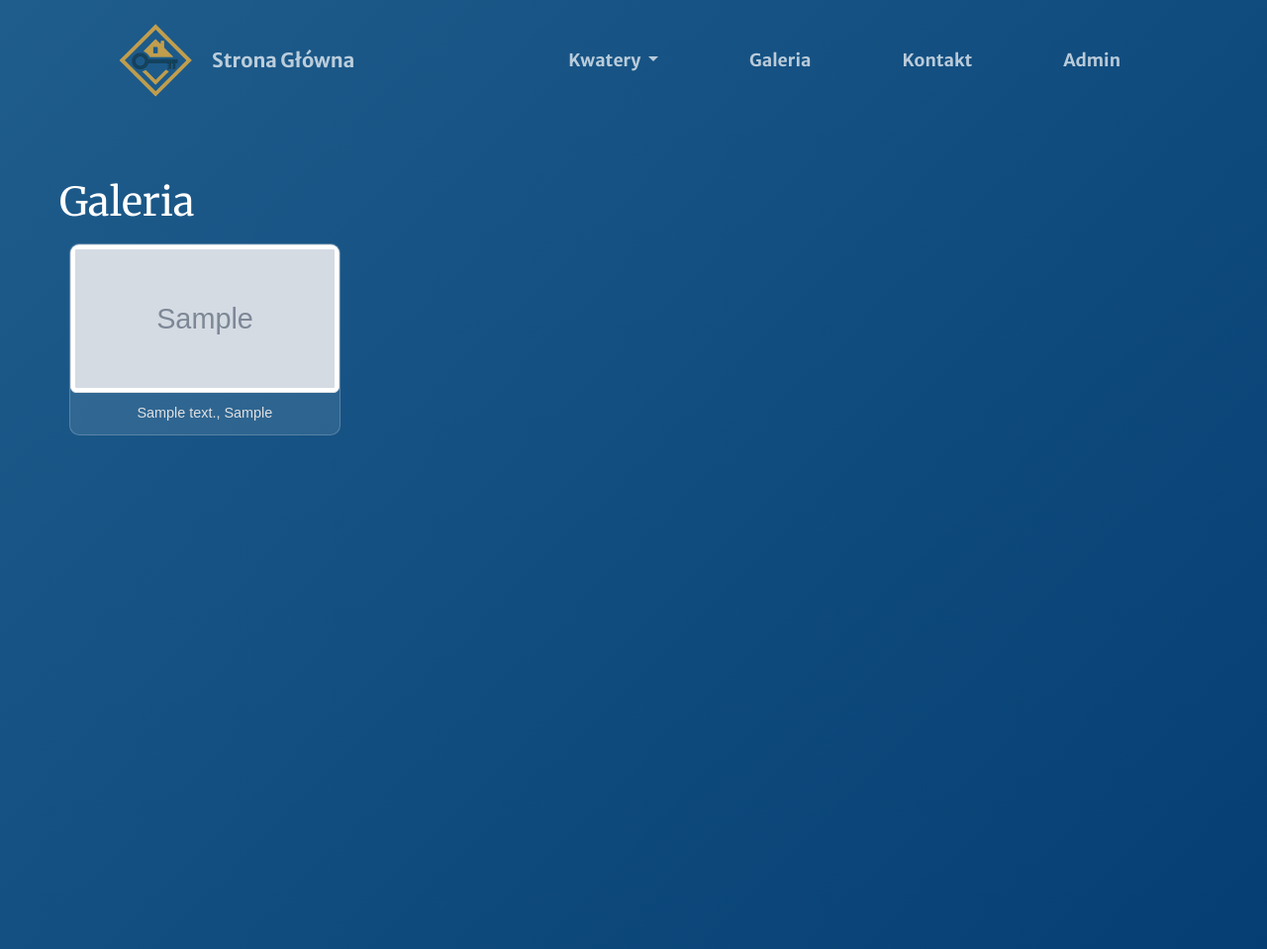
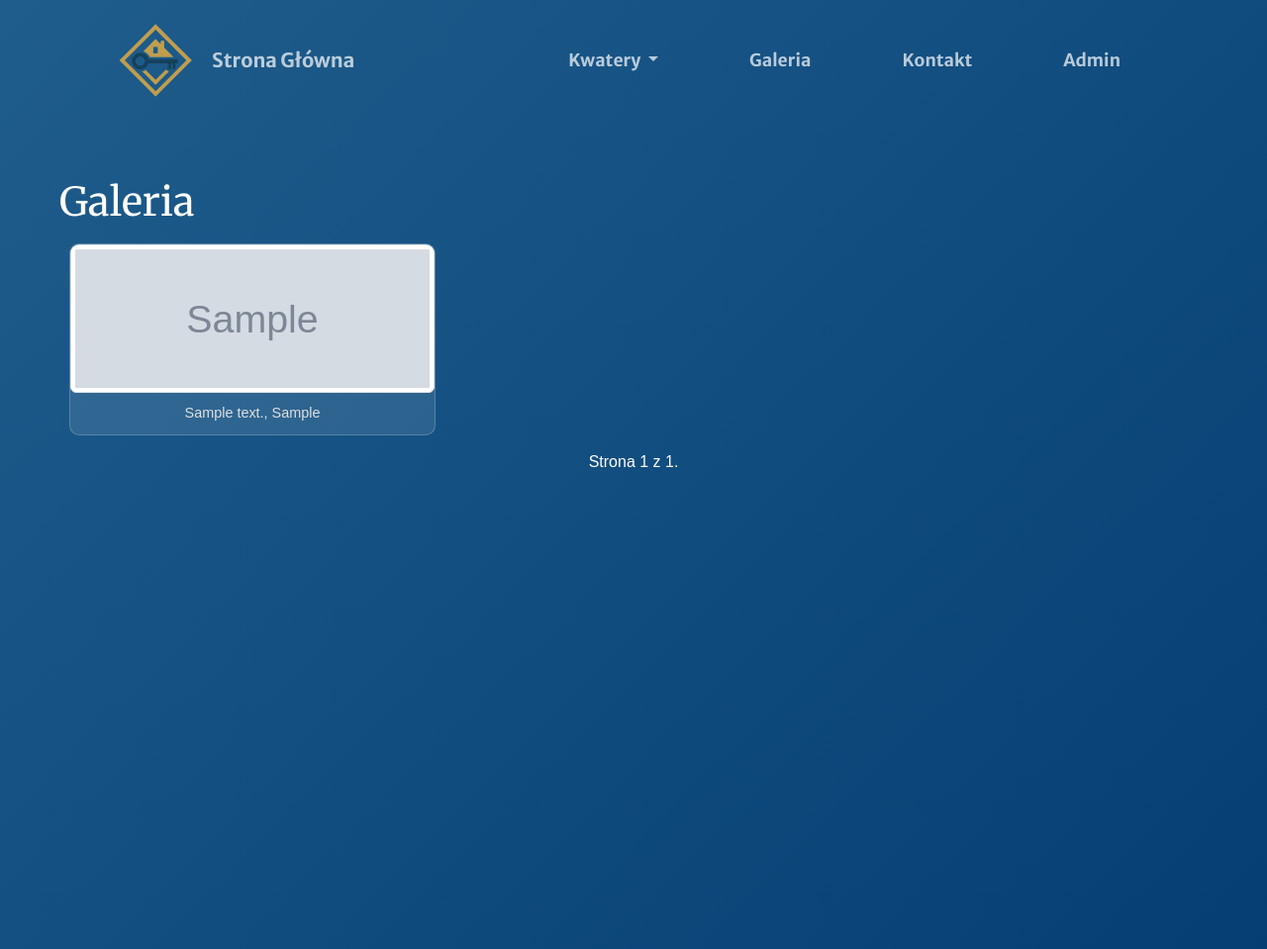
Before and after one commit to mykasero/Karpackie-Kwatery-Locator, a Django app: page /galeria/ in a window 1280 px wide. Shown: the top 959 px of the page at 99% size. Run offline with Django 5.2, Linux system fonts and the light colour scheme; tables that the repository leaves empty hold one stand-in row (values such as "Sample post"); grey boxes marked "Sample" are stand-in pictures; parts of the project's set-up code (start-up, migrations or seed data) failed here and were passed over; some libraries are stand-ins or nearby versions.

Commit message:
added pagination for the gallery

```diff
--- a/core/views.py
+++ b/core/views.py
@@ -14,6 +14,7 @@ from django.core.mail import send_mail
 from datetime import datetime
 import json
 from django.urls import reverse
+from django.core.paginator import Paginator
 
 def staff_required(login_url=None):
     return user_passes_test(lambda u: u.is_staff, login_url = login_url)
@@ -54,9 +55,11 @@ def appartments(request, appartment_pk):
             # default coordinates if the geocoding goes wrong
             lat, lng = 50.041069, 21.999145
 
+
     except Exception as e:
         # default coordinates if the geocoding goes wrong
         lat, lng = 50.041069, 21.999145
+        print(f"geocode_result failed 2 - - {e}")
 
     context = {
         'appartment' : current_appartment,
@@ -87,6 +90,8 @@ def gallery(request):
             'title' : address,
         })
 
+
+
     gallery_items = []
 
     for address, data in address_groups.items():
@@ -96,8 +101,19 @@ def gallery(request):
             'all_images' : data['all_images'],
         })
 
+    # print(f"TEST 1 -> {gallery_items}")
+    # print(f"TEST 2 -> {[image['first_image'] for image in gallery_items]}")
+
+    first_images = [image['first_image'] for image in gallery_items]
+
+    paginator = Paginator(gallery_items, 9)
+    page_number = request.GET.get('page')
+    page_obj = paginator.get_page(page_number)
+
     context = {
-        'gallery_items': gallery_items
+        'gallery_items': gallery_items,
+        'page_obj' : page_obj,
+        'paginated_items' : page_obj.object_list,
     }
 
     return render(request,"core/gallery.html", context)
--- a/static/css/gallery_styles.css
+++ b/static/css/gallery_styles.css
@@ -76,3 +76,34 @@ body {
     align-items: center;
     justify-content: center;
 }
+
+/* pagination */
+.pagination{
+    text-align: center;
+    margin-top: 5px;
+}
+
+.pagination a {
+    color: #333;
+    padding: 8px 16px;
+    text-decoration: none;
+    border: 1px solid #ddd;
+    margin: 0 4px;
+}
+
+.pagination a.active{
+    background-color: #4CAF50;
+    color:white;
+    border: 1px solid #4CAF50;
+}
+
+.pagination a:hover:not(.active){
+    background-color: #ddd;
+}
+
+.step-links{
+    display:flex;
+    margin: 0px auto;
+    margin-bottom: 20px;
+    align-items: center;
+}
--- a/templates/core/gallery.html
+++ b/templates/core/gallery.html
@@ -6,6 +6,17 @@
     <style type="text/css">
         .shadow-text{
             text-shadow: 2px 2px 6px rgba(255, 255, 255, 0.4);
+        }
+
+        @media (min-width:576px){
+            .gallery-grid{
+                grid-template-columns: repeat(3, 1fr)!important;
+            }
+        }
+        @media (max-width:575px){
+            .gallery-grid{
+                grid-template-columns: repeat(2, 1fr)!important;
+            }
         }
 
 
@@ -27,7 +38,7 @@
 
             {% if gallery_items %}
                 <div class="gallery-grid">
-                    {% for image in gallery_items %}
+                    {% for image in paginated_items %}
                         <div class="gallery-item">
                                 <img src="{{ image.first_image.image.url }}"
                                 class="img-thumbnail gallery-thumbnail"
@@ -37,12 +48,31 @@
                             <div class="image-title">{{ image.title }}</div>
                         </div>
                     {% endfor %}
+
+                </div>
+                <div class="pagination">
+                    <span class="step-links">
+                        {% if page_obj.has_previous %}
+                            <a href="?page=1">&laquo; Pierwsza</a>
+                            <a href="?page={{ page.obj.previous_page_number }}">Poprzednia</a>
+                        {% endif %}
+                        <span class="current">
+                            Strona {{ page_obj.number }} z {{ page_obj.paginator.num_pages }}.
+                        </span>
+
+                        {% if page_obj.has_next %}
+                            <a href="?page={{ page_obj.next_page_number }}">Następna</a>
+                            <a href="?page={{ page_obj.paginator.num_pages }}">Ostatnia &raquo;</a>
+                        {% endif %}
+
+                    </span>
                 </div>
             {% else %}
                 <h6 style="mb-5 shadow-text" style="color:white;"> Brak lokalizacji do wyświetlenia.</h6>
             {% endif %}
 
         </div>
+
     </div>
     <div class="modal fade" id="imageModal" tabindex="-1" aria-hidden="true">
         <div class="modal-dialog modal-lg">
```
